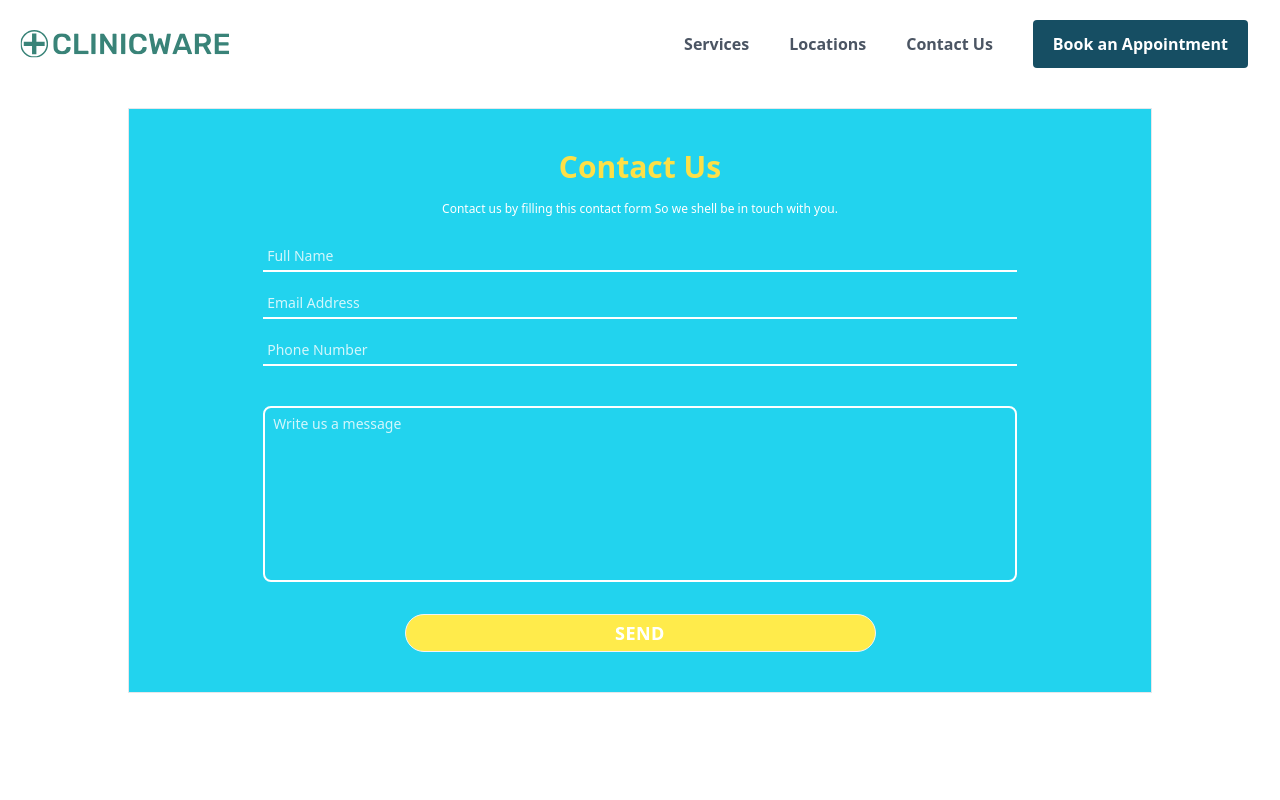
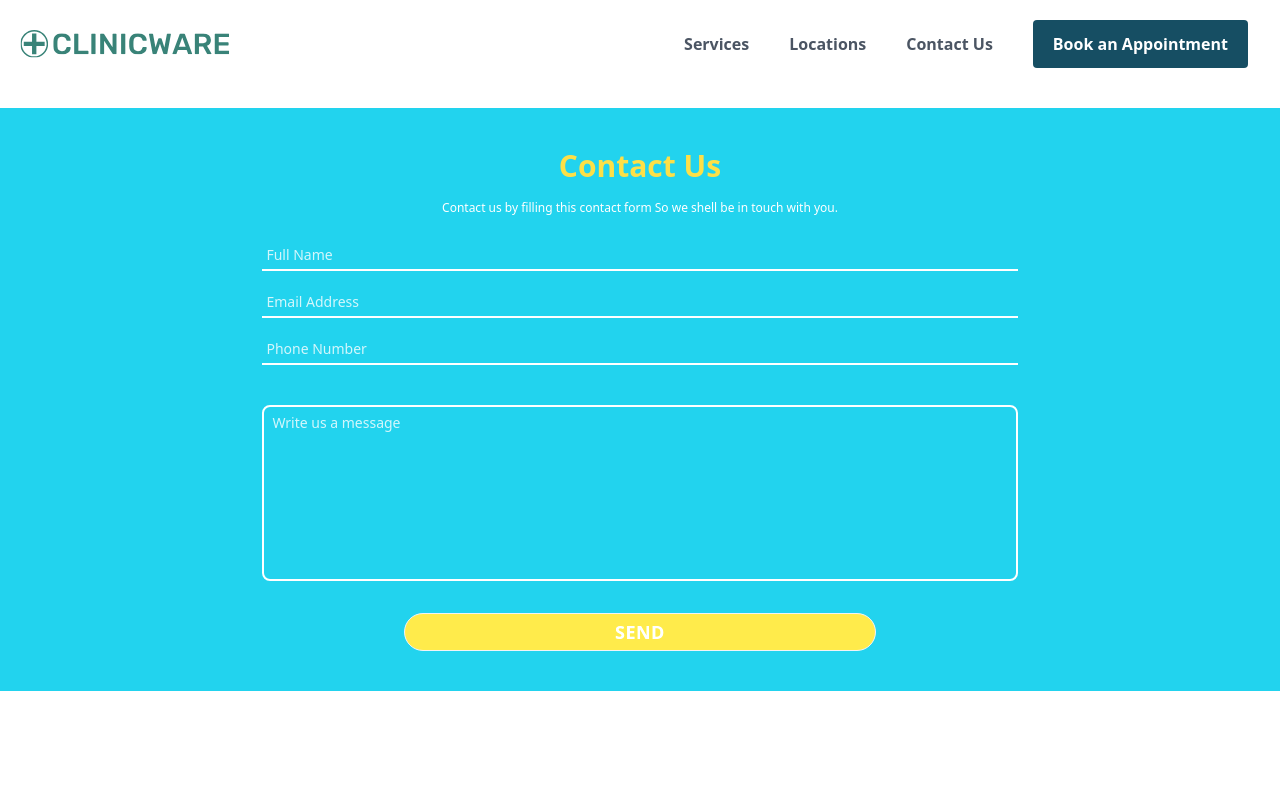
Before and after one commit to appzaib/Clinic, a Next.js app: page /contact in a window 1280 px wide. Shown: the top 800 px of the page. Built offline with nearby package versions, Linux system fonts and the light colour scheme.

Commit message:
add fixes of contact pages

```diff
--- a/pages/contact.js
+++ b/pages/contact.js
@@ -8,12 +8,13 @@ export default function Contact(){
     return(
         <>
        <div class="justify-center flex">
-<div class="w-full my-5 lg:mx-auto flex flex-col items-center ">
-    <div class="border md:w-[80%] h-full bg-cyan-400 text-white p-10"> <span>
+<div class="w-full my-5 lg:mx-auto flex flex-col items-center bg-cyan-400">
+    <div class="md:w-4/5 h-full  text-white p-10"> <span>
             <h1 class="text-3xl font-semibold text-center mb-4 text-yellow-300">Contact Us</h1>
             <p class="text-xs font-normal mt-2 text-center">Contact us by filling this contact form So we shell be in touch with you.</p>
         </span>
-        <div class="mt-6 leading-7 text-center"> <input type="text" name="" placeholder="Full Name" id=""
+        <div class="mt-6 leading-7 text-center">
+            <input type="text" name="" placeholder="Full Name" id=""
                 class="border-b-2 w-[80%] mb-4 p-1 border-b-white placeholder:text-white placeholder:opacity-80 text-sm bg-cyan-400 focus:outline-none"/>
             <input type="email" name="" placeholder="Email Address" id=""
                 class="border-b-2 w-[80%] mb-4 p-1 border-b-white placeholder:text-white placeholder:opacity-80 text-sm bg-cyan-400 focus:outline-none"/>
```
